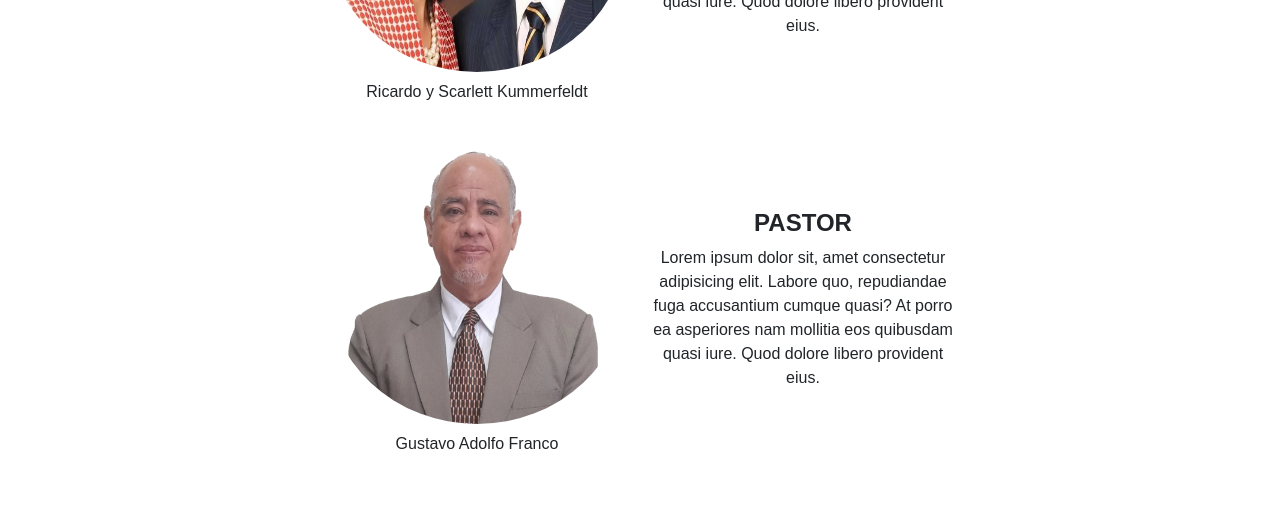
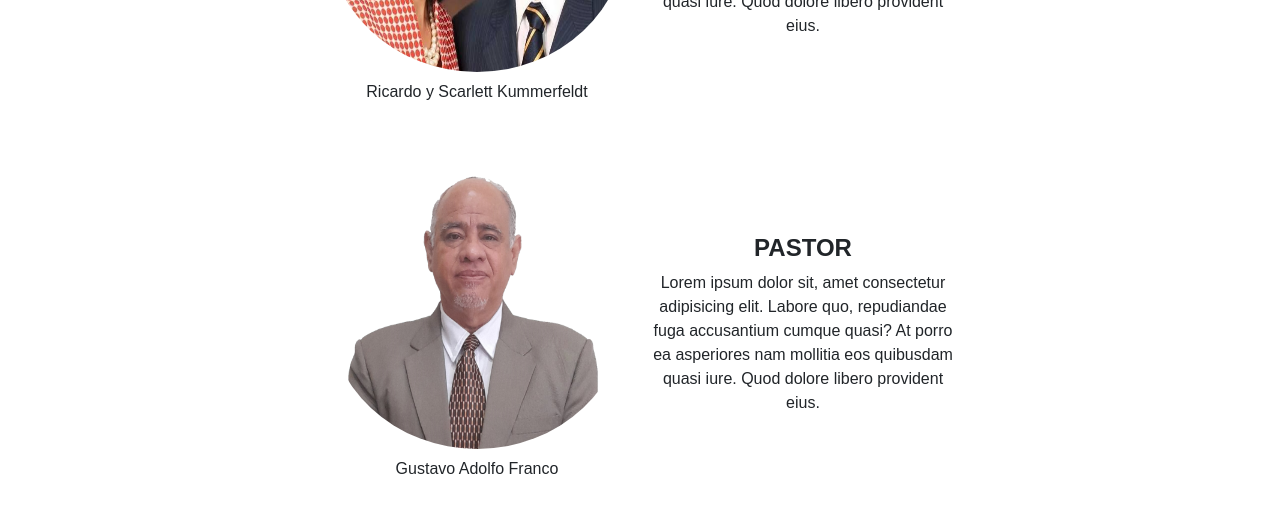
Before and after one commit to N4THB3N/ICJ_LandingPage_v1, an Angular app: page / in a window 1280 px wide. Shown: the part 1240-1750 px from the top of the page. Built offline with nearby package versions, Linux system fonts and the light colour scheme; a web font is replaced by a local one.

Commit message:
Final changes

```diff
--- a/src/app/app.component.html
+++ b/src/app/app.component.html
@@ -36,7 +36,7 @@
     </div>
   </div>
 
-  <div class="row reveal" style="margin-top: 25px;">
+  <div class="row reveal" style="margin-top: 50px;">
     <div class="col-md-3"></div>
     <div class="col-md-3" style="">
       <img src="assets/fito.png" width="300" height="300" style="border-radius: 50%;padding-bottom: 10px;">
```
